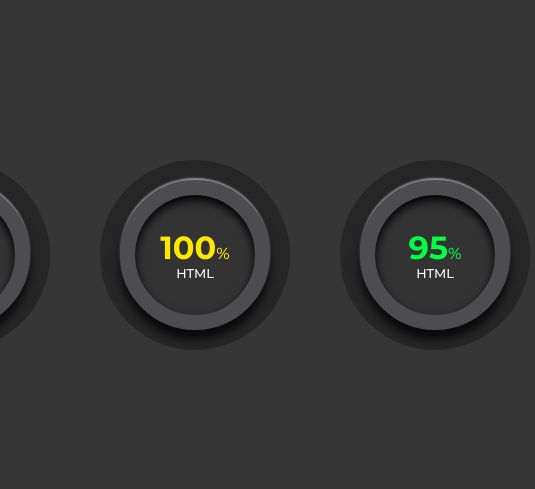
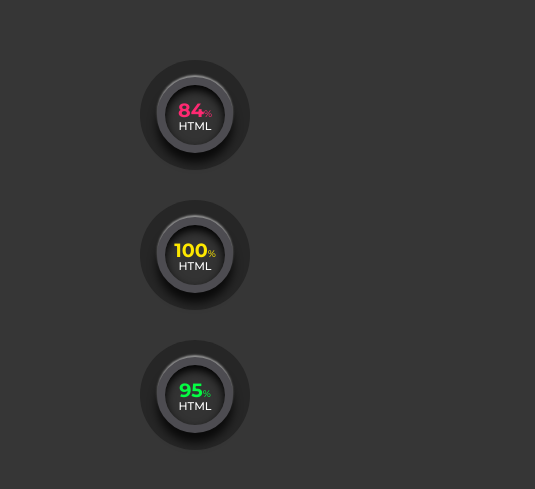
Before and after one commit to ImranMusaAyomide/colorjavascript, a plain HTML site: page index.html in a window 390 px wide. Shown: the part 167-656 px from the top of the page, 535 px wide, since content can reach past the window. Drawn offline with Linux system fonts and the light colour scheme.

Commit message:
done with mobile view

```diff
--- a/style.css
+++ b/style.css
@@ -68,3 +68,28 @@ body {
     line-height: 0.6em;
 
 }
+
+@media (max-width: 600px) {
+    .container {
+        flex-direction: column;
+        gap: 20px;
+    }
+    .container .circle {
+        width: 120px;
+        height: 120px;
+    }
+    .container .circle::after {
+        width: 60px;
+        height: 60px;
+        border-width: 8px;
+    }
+    .container .circle .number {
+        font-size: 1.2em;
+    }
+    .container .circle h4 {
+        font-size: 0.7em;
+    }
+    body {
+        padding: 20px;
+    }
+}
```
